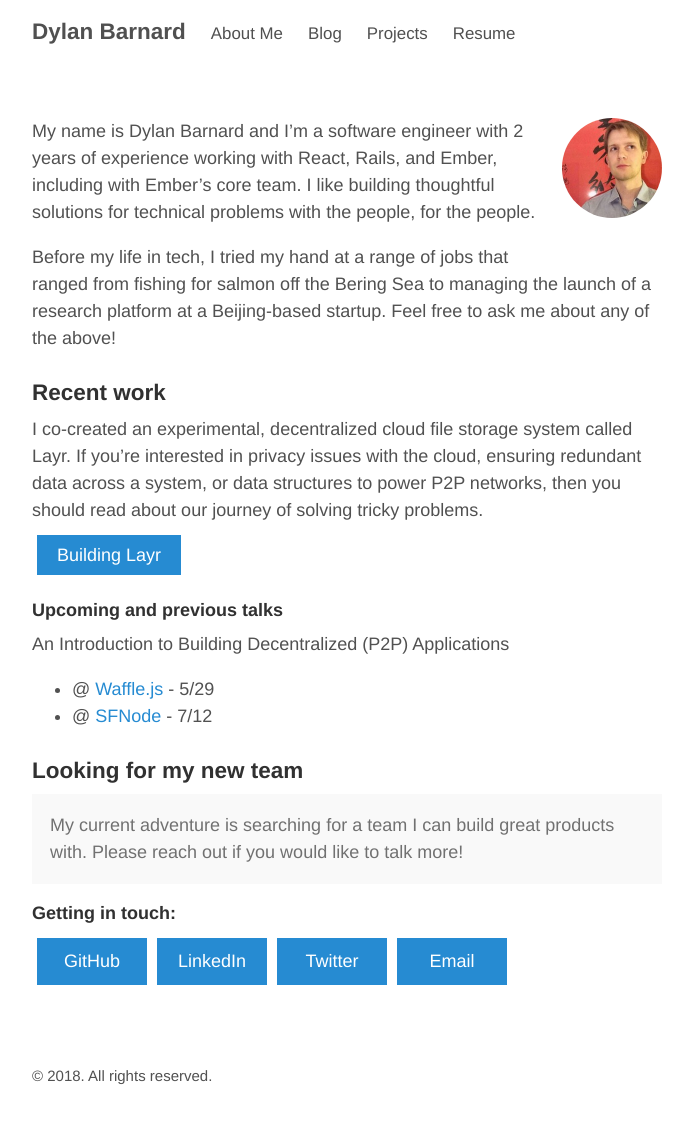
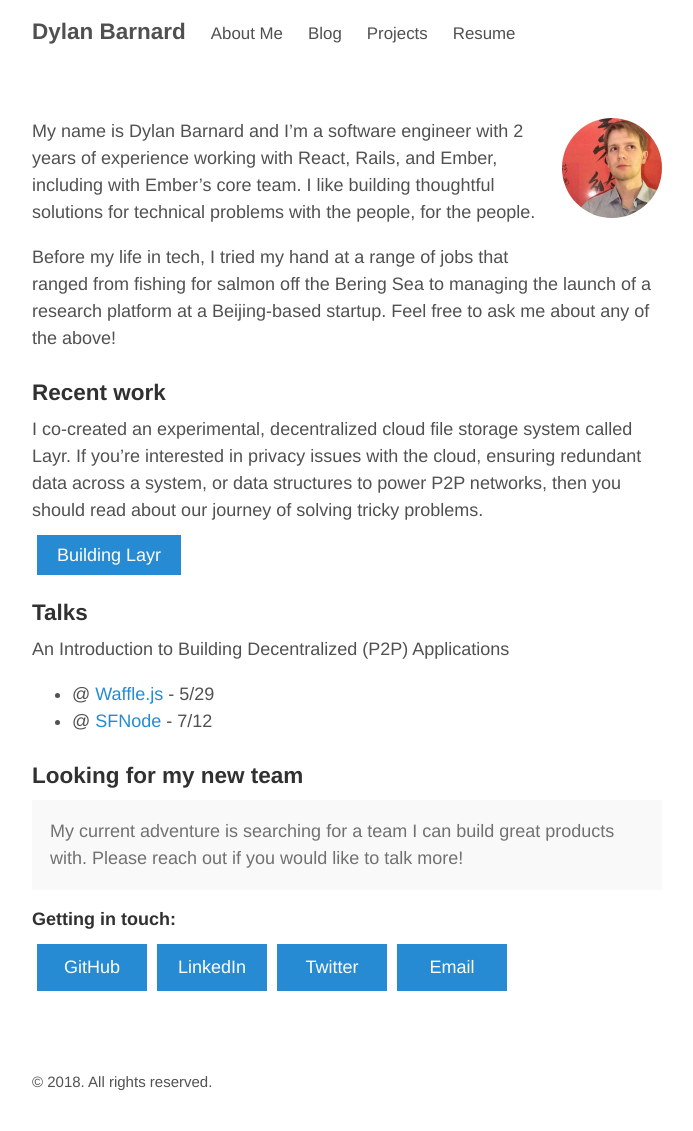
Before and after one commit to dylankb/dylankb.github.io, a Jekyll site: the page built from about-me-content.md, in a window 1280 px wide. Shown: the whole page, without its empty margins (293-986 px from the left). Built offline with Jekyll 4.4.1, drawn with Linux system fonts in a browser that asks for light colours; our own code applies the rules of GitHub Pages for plain Markdown files.

```diff
--- a/about-me-content.md
+++ b/about-me-content.md
@@ -16,7 +16,7 @@ I co-created an experimental, decentralized cloud file storage system called Lay
   </a>
 </div>
 
-#### Upcoming and previous talks
+### Talks
 
 An Introduction to Building Decentralized (P2P) Applications
  - @ [Waffle.js](https://wafflejs.com/#schedule) - 5/29
```
Also changed, not shown: 1 other file.
